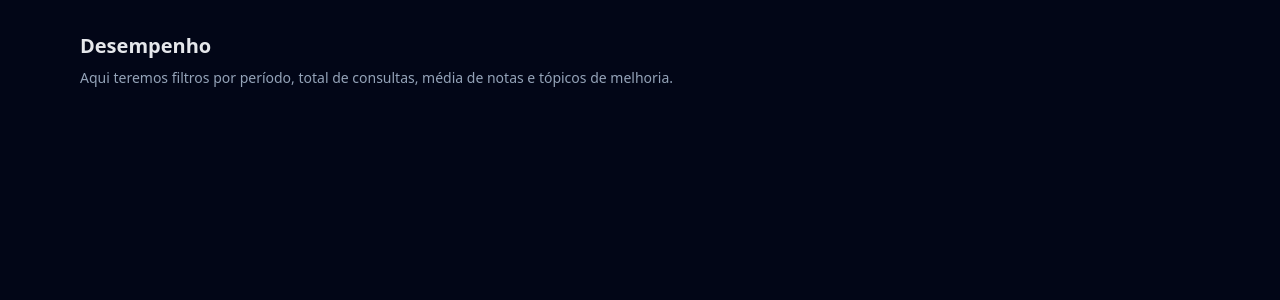
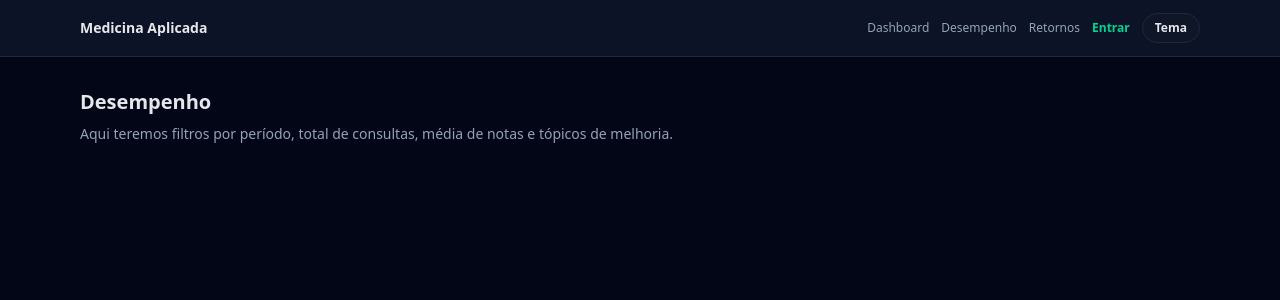
Before and after one commit to guilhermecardosocruz/medicinaaplicada, a Next.js app: page /desempenho in a window 1280 px wide. Shown: the top 300 px of the page. Built offline with nearby package versions, Linux system fonts and the light colour scheme; no server answers.

Commit message:
fix: ensure (app) layout renders topbar and keeps content below it

```diff
--- a/app/(app)/layout.tsx
+++ b/app/(app)/layout.tsx
@@ -1,7 +1,15 @@
 import type { ReactNode } from "react";
+import { AppTopbar } from "@/components/AppTopbar";
 
-type Props = { children: ReactNode };
+type Props = {
+  children: ReactNode;
+};
 
 export default function AppLayout({ children }: Props) {
-  return <div className="min-h-screen bg-app text-app">{children}</div>;
+  return (
+    <div className="min-h-screen bg-app text-app">
+      <AppTopbar />
+      <main className="relative z-0 pt-14">{children}</main>
+    </div>
+  );
 }
```
